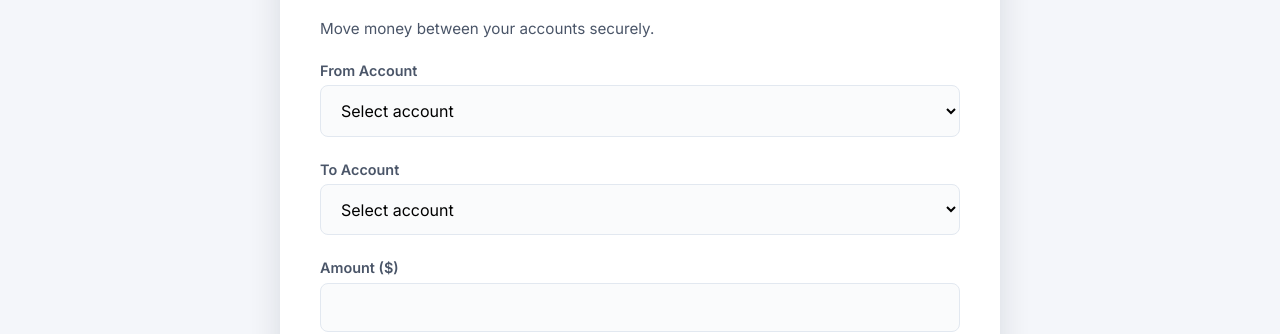
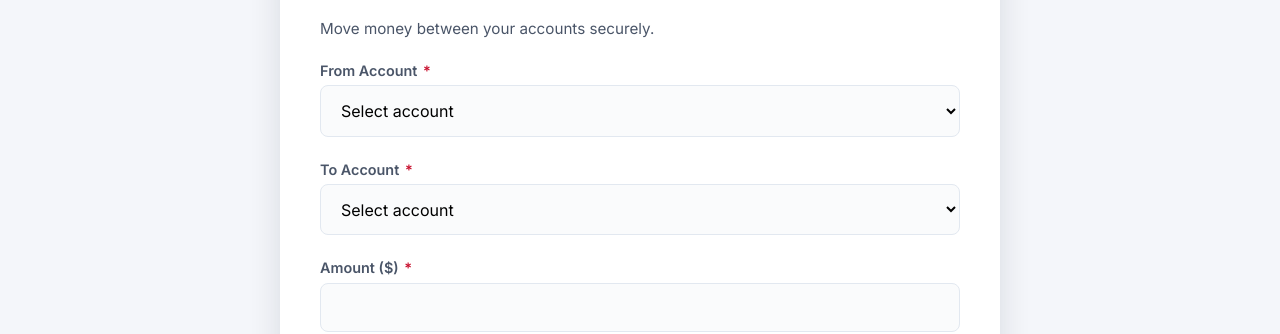
Before and after one commit to BalwantSandhu/bnb-banking, an Angular app: page /transactions/transfer in a window 1280 px wide. Shown: the part 196-530 px from the top of the page. Built offline with nearby package versions, Linux system fonts and the light colour scheme.

Commit message:
implemented modal for transfer funds as well

```diff
--- a/src/app/features/transactions/transfer-funds/transfer-funds.component.html
+++ b/src/app/features/transactions/transfer-funds/transfer-funds.component.html
@@ -5,8 +5,8 @@
     <form [formGroup]="transferForm" (ngSubmit)="onSubmit()" novalidate>
 
       <div class="form-field">
-        <label for="fromAccountId">From Account</label>
-        <select id="fromAccountId" formControlName="fromAccountId" (change)="onFromAccountChange()"
+        <label for="fromAccountId">From Account <span class="required-mark" aria-hidden="true">*</span></label>
+        <select id="fromAccountId" formControlName="fromAccountId" required (change)="onFromAccountChange()"
           [attr.aria-invalid]="fromAccountId?.invalid && (fromAccountId?.touched || submitted)">
           <option value="" disabled>Select account</option>
           <option *ngFor="let acc of accounts()" [value]="acc.id">
@@ -22,8 +22,8 @@
       </div>
 
       <div class="form-field">
-        <label for="toAccountId">To Account</label>
-        <select id="toAccountId" formControlName="toAccountId"
+        <label for="toAccountId">To Account <span class="required-mark" aria-hidden="true">*</span></label>
+        <select id="toAccountId" formControlName="toAccountId" required
           [attr.aria-invalid]="toAccountId?.invalid && (toAccountId?.touched || submitted)">
           <option value="" disabled>Select account</option>
           <option *ngFor="let acc of availableToAccounts()" [value]="acc.id">
@@ -39,11 +39,12 @@
       </div>
 
       <div class="form-field">
-        <label for="amount">Amount ($)</label>
+        <label for="amount">Amount ($) <span class="required-mark" aria-hidden="true">*</span></label>
         <input
           id="amount"
           type="number"
           formControlName="amount"
+          required
           min="0.01"
           step="0.01"
           [attr.aria-invalid]="amount?.invalid && (amount?.touched || submitted)"
@@ -108,3 +109,13 @@
       </div>
     </div>
   </div>
+
+  <app-loading-modal
+    [show]="showModal"
+    title="Transfer Successful!"
+    message="Your funds have been transferred. See the summary below for details."
+    icon="success"
+    [showCountdown]="false"
+    [showGoNowButton]="true"
+    (goNowClick)="closeModal()">
+  </app-loading-modal>
--- a/src/app/features/transactions/transfer-funds/transfer-funds.component.scss
+++ b/src/app/features/transactions/transfer-funds/transfer-funds.component.scss
@@ -128,3 +128,8 @@
       font-weight: 600;
     }
   }
+
+  .required-mark {
+    color: var(--bnb-red);
+    margin-left: 2px;
+  }
--- a/src/app/features/transactions/transfer-funds/transfer-funds.component.ts
+++ b/src/app/features/transactions/transfer-funds/transfer-funds.component.ts
@@ -1,4 +1,4 @@
-import { Component, computed, signal } from '@angular/core';
+import { Component, computed, signal, OnDestroy } from '@angular/core';
 import { FormBuilder, FormGroup, Validators } from '@angular/forms';
 import { Router } from '@angular/router';
 import { AccountService } from '../../../core/services/account.service';
@@ -19,7 +19,7 @@ interface TransferSummary {
   templateUrl: './transfer-funds.component.html',
   styleUrl: './transfer-funds.component.scss'
 })
-export class TransferFundsComponent {
+export class TransferFundsComponent implements OnDestroy {
   transferForm: FormGroup;
   submitted = false;
   resultMessage = signal<string | null>(null);
@@ -27,12 +27,15 @@ export class TransferFundsComponent {
   lastTransfer = signal<TransferSummary | null>(null);
   accounts;
 
+  showModal = false;
+  private countdownInterval: ReturnType<typeof setInterval> | null = null;
+
   constructor(
     private fb: FormBuilder,
     private accountService: AccountService,
     private router: Router
   ) {
-    this.accounts = this.accountService.accounts; //signal, whcih reads directly in template
+    this.accounts = this.accountService.accounts;
 
     this.transferForm = this.fb.group(
       {
@@ -102,6 +105,17 @@ export class TransferFundsComponent {
 
       this.transferForm.reset({ fromAccountId: '', toAccountId: '', amount: null, note: '' });
       this.submitted = false;
+      this.showModal = true;
+    }
+  }
+
+  closeModal(): void {
+    this.showModal = false;
+  }
+
+  ngOnDestroy(): void {
+    if (this.countdownInterval) {
+      clearInterval(this.countdownInterval);
     }
   }
 }
```
